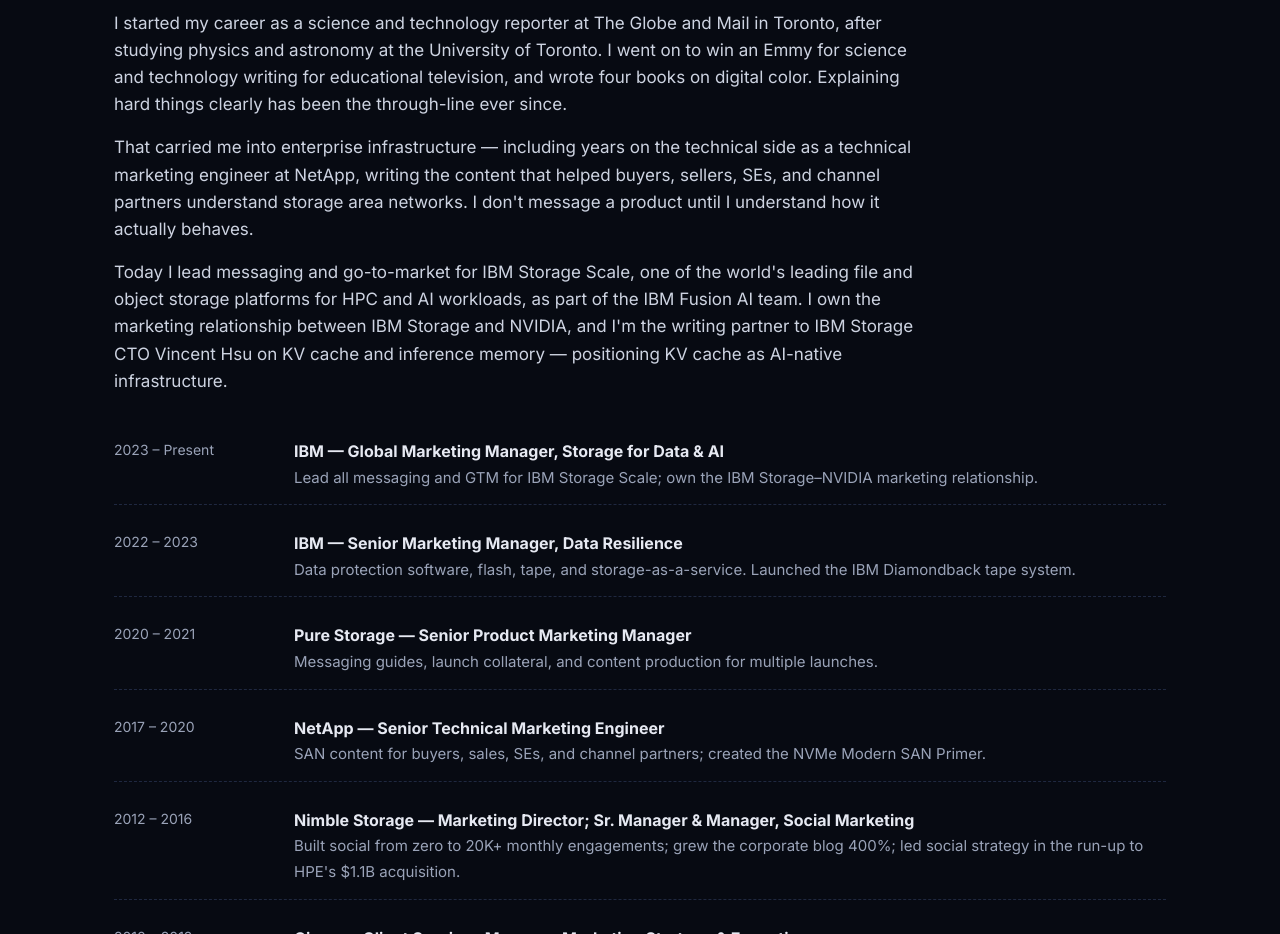
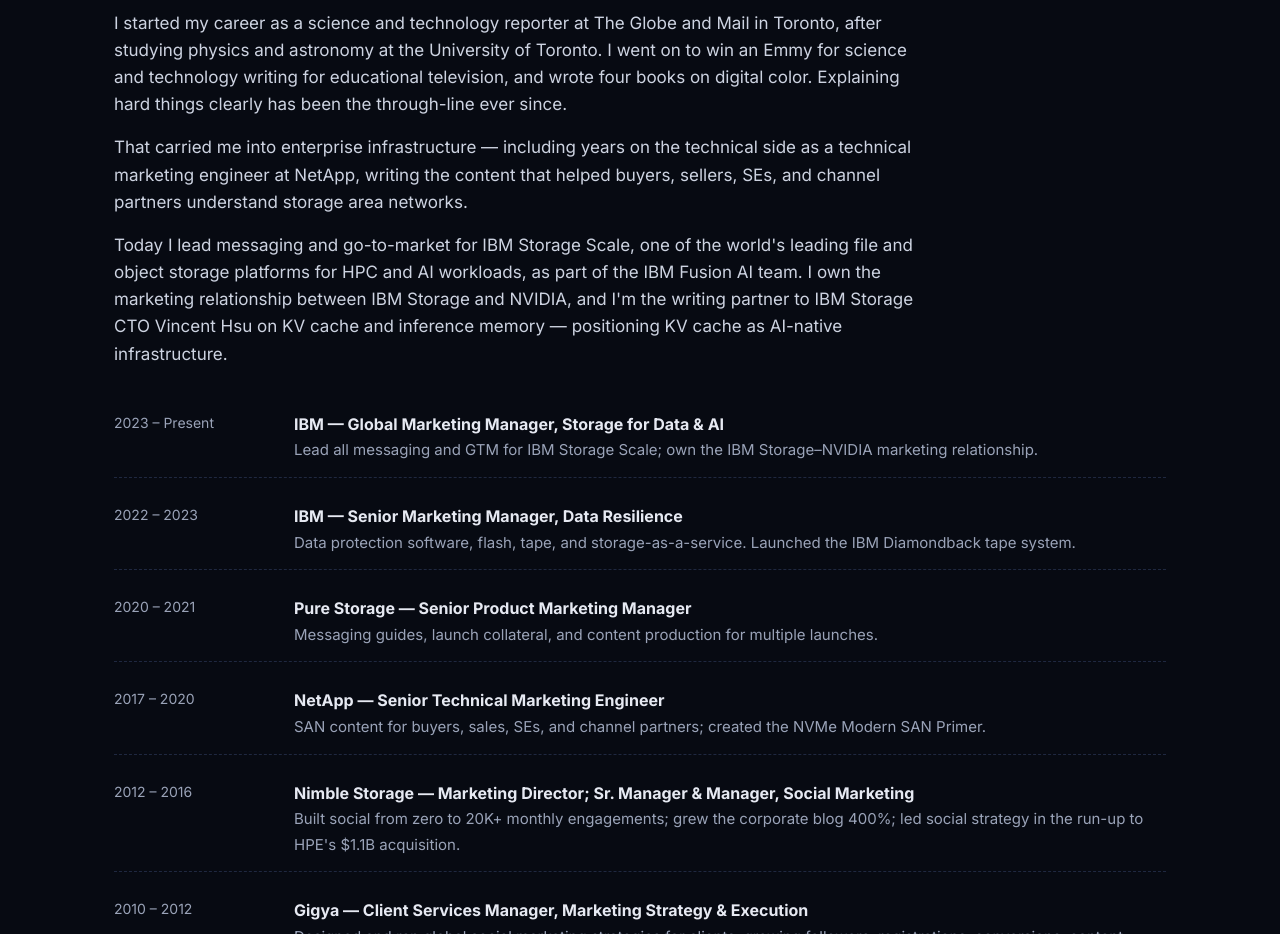
Before and after one commit to michael-kieran/michael-kieran.github.io, a plain HTML site: page index.html in a window 1280 px wide. Shown: the part 1140-2074 px from the top of the page. Drawn offline with Linux system fonts and the light colour scheme.

Commit message:
Refactor About section in index.html
Removed redundant sentence about messaging a product until understanding its behavior.

```diff
--- a/index.html
+++ b/index.html
@@ -150,7 +150,7 @@
     <div class="label">About</div>
     <h2>From science and technology reporter to AI infrastructure storyteller.</h2>
     <p>I started my career as a science and technology reporter at The Globe and Mail in Toronto, after studying physics and astronomy at the University of Toronto. I went on to win an Emmy for science and technology writing for educational television, and wrote four books on digital color. Explaining hard things clearly has been the through-line ever since.</p>
-    <p>That carried me into enterprise infrastructure — including years on the technical side as a technical marketing engineer at NetApp, writing the content that helped buyers, sellers, SEs, and channel partners understand storage area networks. I don't message a product until I understand how it actually behaves.</p>
+    <p>That carried me into enterprise infrastructure — including years on the technical side as a technical marketing engineer at NetApp, writing the content that helped buyers, sellers, SEs, and channel partners understand storage area networks.</p>
     <p>Today I lead messaging and go-to-market for IBM Storage Scale, one of the world's leading file and object storage platforms for HPC and AI workloads, as part of the IBM Fusion AI team. I own the marketing relationship between IBM Storage and NVIDIA, and I'm the writing partner to IBM Storage CTO Vincent Hsu on KV cache and inference memory — positioning KV cache as AI-native infrastructure.</p>
 
     <div class="timeline">
```
